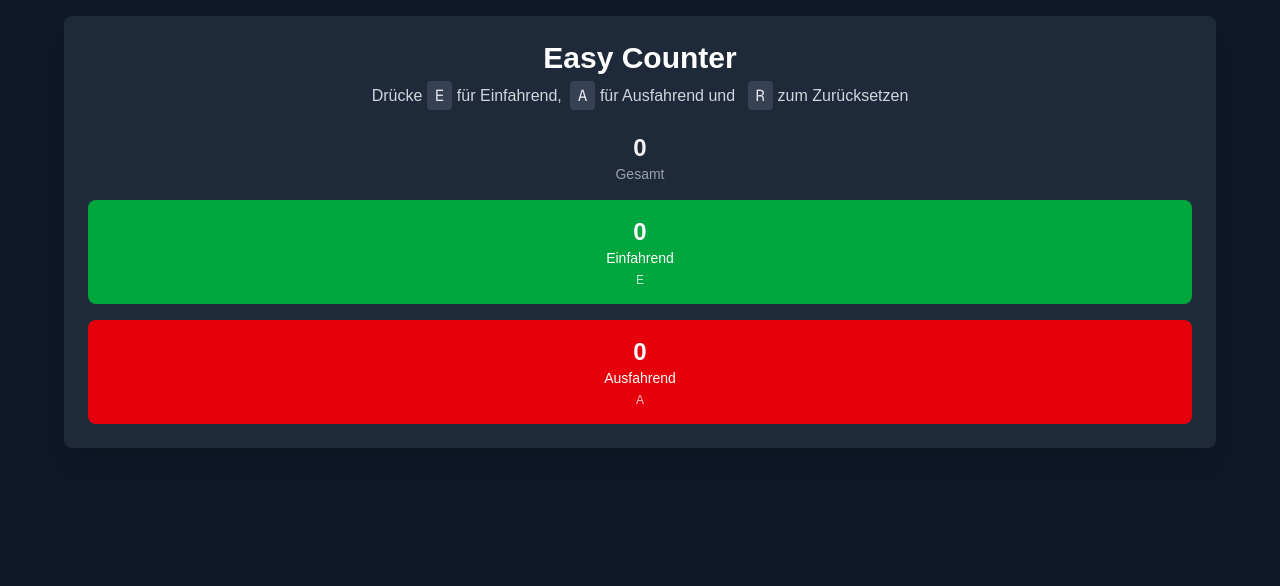
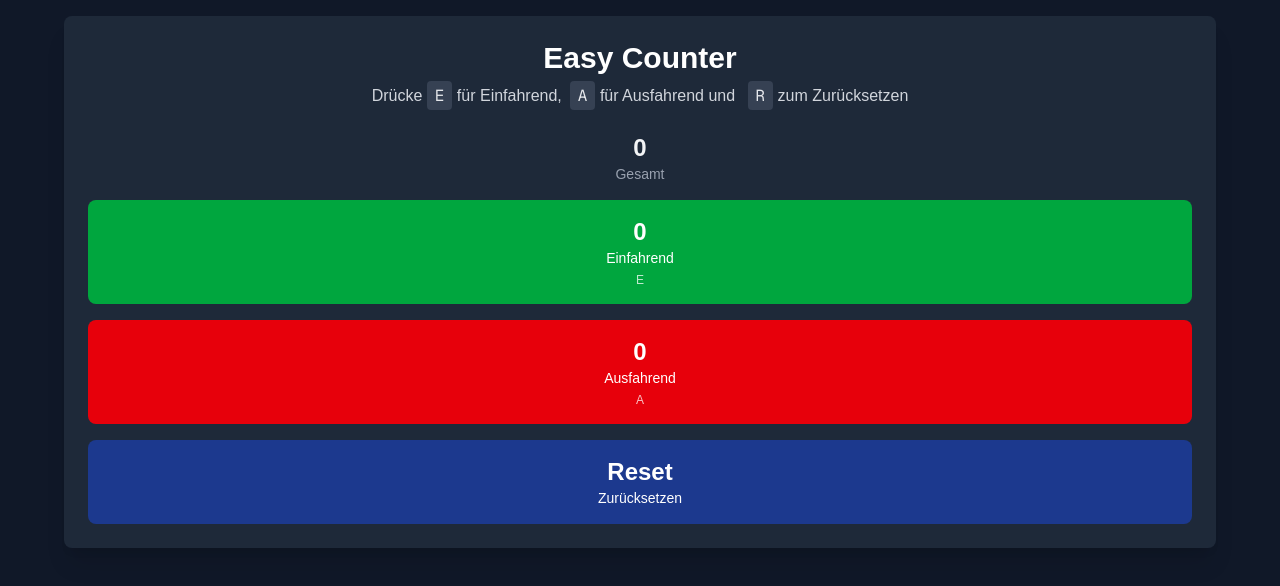
Before and after one commit to AnnaH00k/CountingSite, a Next.js app: page /easyCounter in a window 1280 px wide. Shown: the top 586 px of the page. Built offline with nearby package versions, Linux system fonts and the light colour scheme.

Commit message:
reset button

```diff
--- a/src/app/easyCounter/page.tsx
+++ b/src/app/easyCounter/page.tsx
@@ -58,9 +58,7 @@ export default function EasyCounter() {
       <div className="max-w-6xl mx-auto">
         <div className="bg-gray-800 rounded-lg shadow-xl p-6 mb-6">
           <div className="text-center mb-6">
-            <h1 className="text-3xl font-bold text-white mb-2">
-              Easy Counter
-            </h1>
+            <h1 className="text-3xl font-bold text-white mb-2">Easy Counter</h1>
             <p className="text-gray-300 mb-4">
               Drücke{" "}
               <span className="font-mono bg-gray-700 text-gray-200 px-2 py-1 rounded">
@@ -103,6 +101,15 @@ export default function EasyCounter() {
               <div className="text-sm">Ausfahrend</div>
               <div className="text-xs mt-1 opacity-75">A</div>
             </button>
+
+            {/* New Reset Button */}
+            <button
+              onClick={resetCounts}
+              className="bg-blue-900 hover:bg-blue-800 text-white rounded-lg p-4 transition-colors duration-200 focus:outline-none focus:ring-2 focus:ring-blue-400"
+            >
+              <div className="text-2xl font-bold">Reset</div>
+              <div className="text-sm">Zurücksetzen</div>
+            </button>
           </div>
         </div>
       </div>
```
